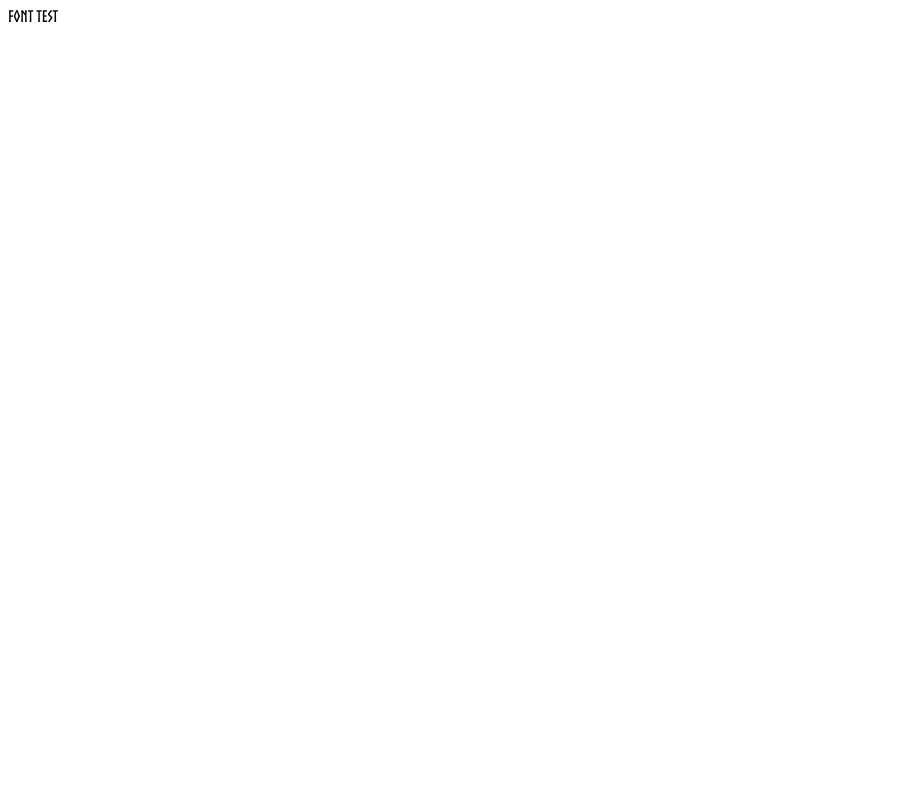
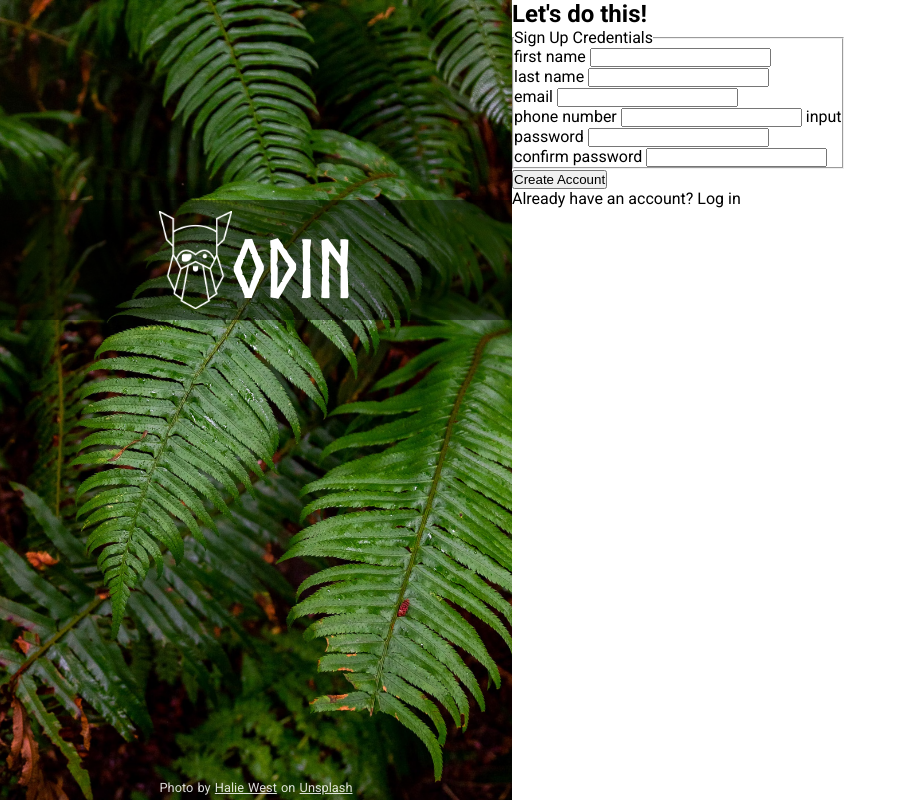
Before and after one commit to teomeoteo/form-project-ODIN, a plain HTML site: page index.html in a window 1280 px wide. Shown: the whole page, without its empty margins (0-907 px from the left). Drawn offline with Linux system fonts and the light colour scheme.

Commit message:
Done logo section

```diff
--- a/index.html
+++ b/index.html
@@ -1,15 +1,72 @@
 <!DOCTYPE html>
 <html lang="en">
+
 <head>
   <meta charset="UTF-8">
   <meta name="viewport" content="width=device-width, initial-scale=1.0">
   <title>Form Project</title>
   <link rel="stylesheet" href="style.css">
+  <!-- Google Font -->
+  <link rel="preconnect" href="https://fonts.googleapis.com">
+  <link rel="preconnect" href="https://fonts.gstatic.com" crossorigin>
+  <link href="https://fonts.googleapis.com/css2?family=Roboto:ital,wght@0,100..900;1,100..900&display=swap"
+    rel="stylesheet">
 </head>
+
 <body>
-  Font Test
-  <form action="#">
-  </form>
-<script src="javascript.js" defer></script>
+  <div class="wrapper">
+    <!-- Logo Section -->
+    <div class="logo-section">
+      <div class="logo-banner">
+        <img src="Assets/odin-lined.png" alt="">
+        <h1>odin</h1>
+      </div>
+      <p>Photo by
+        <a href="#">Halie West</a> on
+        <a href="#">Unsplash</a>
+      </p>
+    </div>
+    <!-- Form -->
+    <form action="#">
+      <section>
+        <h2>Let's do this!</h2>
+        <fieldset>
+          <legend>Sign Up Credentials</legend>
+          <div>
+            <label for="name">first name</label>
+            <input type="text" id="name" name="name">
+          </div>
+          <div>
+            <label for="last-name">last name</label>
+            <input type="text" id="last-name" name="last-name">
+          </div>
+          <div>
+            <label for="email">email</label>
+            <input type="email" name="email" id="email">
+          </div>
+          <div>
+            <label for="phone-number">phone number</label>
+            <input type="tel" name="phone-number" id="phone-number">
+            input
+          </div>
+          <div>
+            <label for="password">password</label>
+            <input type="password" name="password" id="password">
+          </div>
+          <div>
+            <label for="confirm-password">confirm password</label>
+            <input type="password" name="confirm-password" id="confirm-password">
+          </div>
+        </fieldset>
+      </section>
+      <section>
+        <button type="submit">Create Account</button>
+        <p>Already have an account? <a href="#">Log in</a></p>
+      </section>
+    </form>
+  </div>
+
+  <script src="javascript.js" defer></script>
 </body>
+
 </html>
--- a/style.css
+++ b/style.css
@@ -2,9 +2,72 @@
   font-family: "Norse-Bold";
   src: url("/Assets/fonts/Norse-Bold.woff2") format('woff2'),
   url("Assets/fonts/Norse-Bold.woff") format('woff'),
-  url("Assets/fonts/Norse-Bold.otf") format('opentype'),
+  url("Assets/fonts/Norse-Bold.otf") format('opentype');
+  font-display: swap;
 }
 
 * {
-  font-family: "Norse-Bold";
+  box-sizing: border-box;
+  padding: 0;
+  margin: 0;
+  text-decoration: none;
 }
+
+a {
+  color: inherit;
+}
+
+.wrapper {
+  display: flex;
+  height: 100vh;
+}
+
+.logo-section {
+  font-family: "Roboto", sans-serif;
+  background-image: url(Assets/photo-1585202900225-6d3ac20a6962.avif);
+  background-size: cover;
+  background-position: center;
+  width: calc(100vw / 2.5);
+  color: #fff;
+  display: flex;
+  flex-direction: column;
+  justify-content: space-between;
+}
+
+.logo-section .logo-banner {
+  font-family: "Norse-Bold", "Roboto", sans-serif;
+  --dark-overlay: hsla(0, 0%, 0%, 0.453);
+  display: flex;
+  justify-content: center;
+  align-items: center;
+  background-color: var(--dark-overlay);
+  height: 120px;
+  padding: 11px 0;
+  margin-top: calc(100vh / 4)
+}
+
+h1 {
+  font-size: 80px;
+  font-weight: 50;
+  padding-top: 1rem;
+}
+
+.logo-banner img {
+  height: 100%;
+}
+
+.logo-section p {
+  align-self: center;
+  font-size: 0.8rem;
+  margin-bottom: 5px;
+  opacity: 0.85;
+  word-spacing: 1px;
+}
+
+.logo-section p a {
+  text-decoration: underline;
+}
+
+form {
+  font-family: "Roboto", sans-serif;
+}
```
